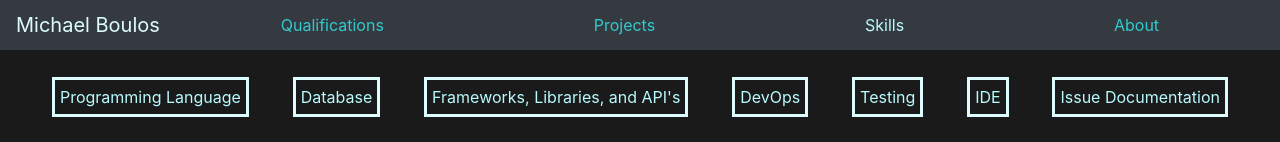
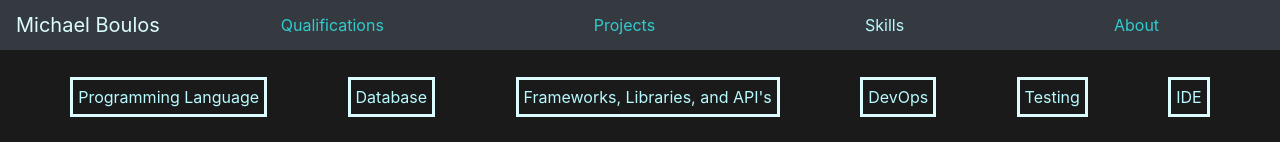
Before and after one commit to mfboulos/mfboulos.github.io, a React (Create React App) app: page /#/skills in a window 1280 px wide. Shown: the top 142 px of the page. Built offline with nearby package versions, Linux system fonts and the light colour scheme.

Commit message:
Jira is DevOps

```diff
--- a/src/components/Skills.js
+++ b/src/components/Skills.js
@@ -31,7 +31,7 @@ class Skills extends React.Component {
         return (
             <div>
                 <div style={{display: 'flex', justifyContent: 'space-between', marginBottom: '20px'}}>
-                    {['Programming Language', 'Database', 'Frameworks, Libraries, and API\'s', 'DevOps', 'Testing', 'IDE', 'Issue Documentation'].map(c =>
+                    {['Programming Language', 'Database', 'Frameworks, Libraries, and API\'s', 'DevOps', 'Testing', 'IDE'].map(c =>
                         <div style={{cursor: 'pointer', margin: 'auto', outline: '3px solid #ddfcfe',
                         backgroundColor: c === this.state.currentFilter ? 'rgba(224, 252, 254, 0.2)' : null}}
                         onClick={this.onButtonClick(c)}>
--- a/src/components/TechStackIcon.js
+++ b/src/components/TechStackIcon.js
@@ -117,7 +117,7 @@ class TechStackIcon extends React.Component {
         if ([spring, angular, reactLogo, hibernate, opengl, corenlp, junit].includes(icon)) {
             categories.push('Frameworks, Libraries, and API\'s')
         }
-        if ([maven, bitbucket, git, github, aws, jenkins, docker].includes(icon)) {
+        if ([maven, bitbucket, git, github, aws, jenkins, docker, jira].includes(icon)) {
             categories.push('DevOps')
         }
         if ([junit, postman, maven].includes(icon)) {
@@ -126,10 +126,6 @@ class TechStackIcon extends React.Component {
         if ([eclipse, vscode].includes(icon)) {
             categories.push('IDE')
         }
-        if ([github, jira].includes(icon)) {
-            categories.push('Issue Documentation')
-        }
-
         return categories
     }
 
```
